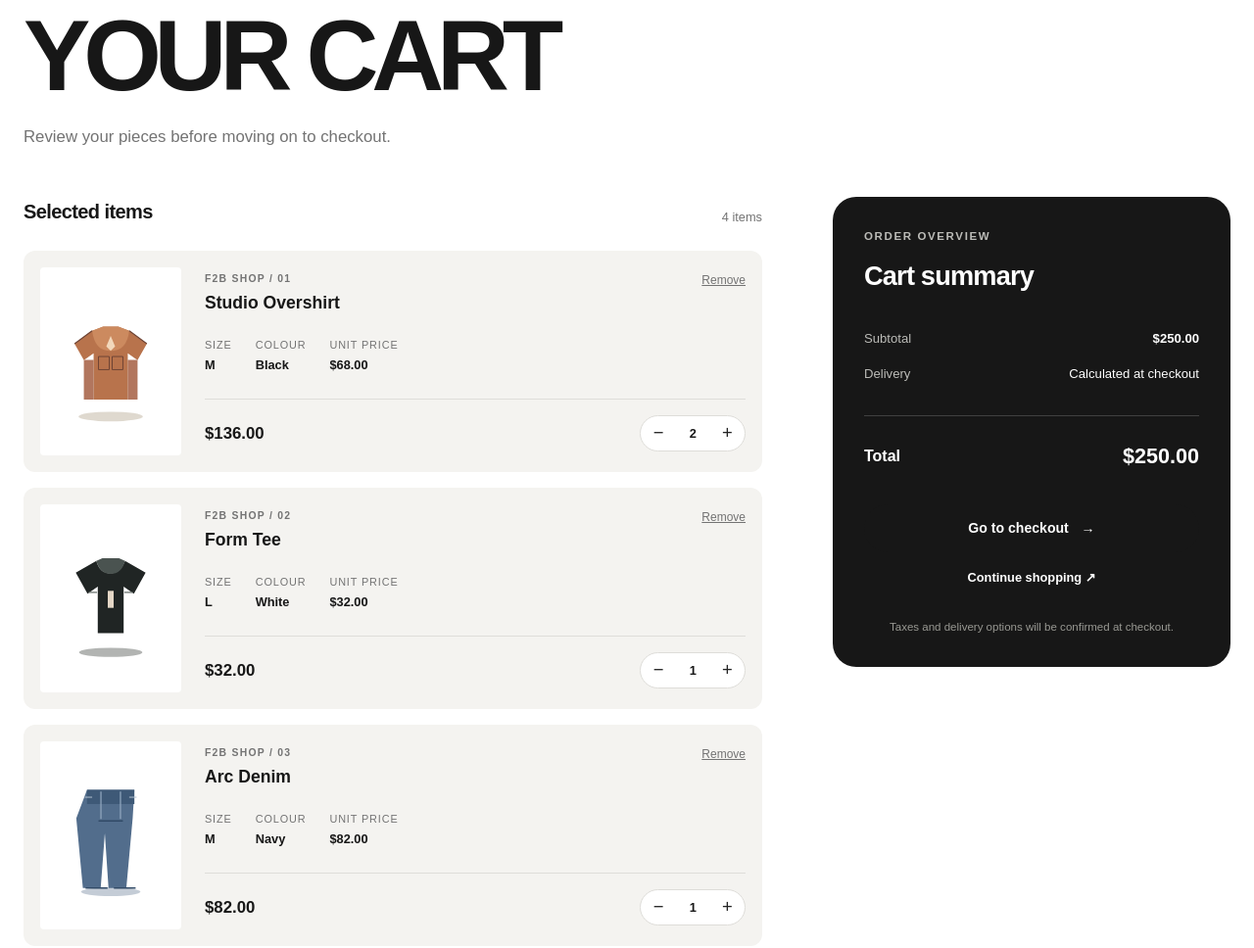
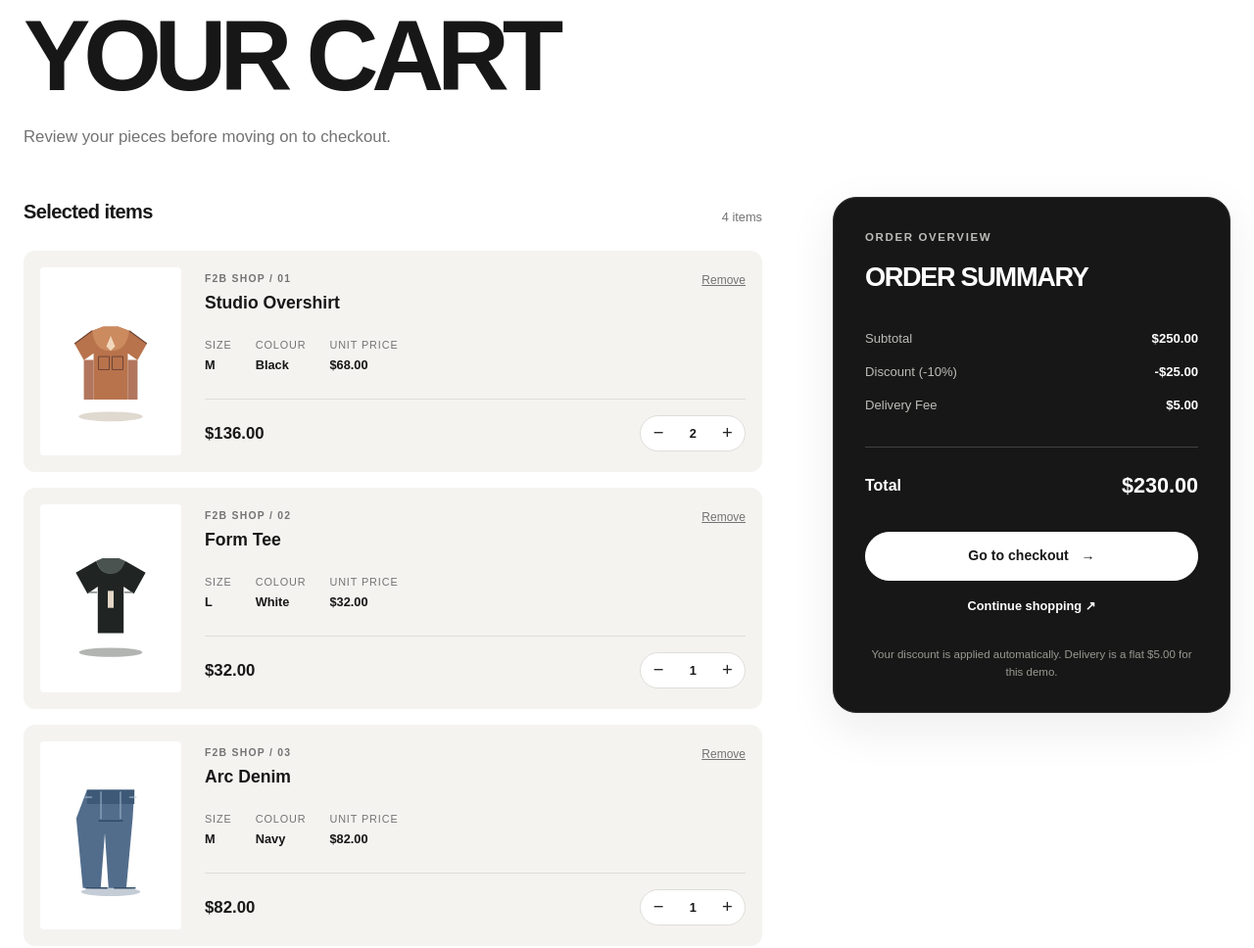
Before and after one commit to Vanh1811/IE4727-Shopping-Project, a PHP site: page /cart.php in a window 1280 px wide. Shown: the part 174-1142 px from the top of the page at 98% size. Run offline with PHP 8.4, Linux system fonts and the light colour scheme.

Commit message:
feat: add cart summary and polish cart interface

```diff
--- a/cart.php
+++ b/cart.php
@@ -36,11 +36,16 @@ $cartItems = [
 
 $cartSubtotal = 0;
 $cartItemCount = 0;
+$cartDiscountRate = 0.10;
+$cartDeliveryFee = 5.00;
 
 foreach ($cartItems as $item) {
     $cartSubtotal += $item['price'] * $item['quantity'];
     $cartItemCount += $item['quantity'];
 }
+
+$cartDiscount = $cartSubtotal * $cartDiscountRate;
+$cartTotal = $cartSubtotal - $cartDiscount + $cartDeliveryFee;
 
 include __DIR__ . '/includes/header.php';
 ?>
@@ -94,21 +99,22 @@ include __DIR__ . '/includes/header.php';
 
                 <div class="cart-empty" id="cart-empty" hidden>
                     <div class="cart-empty__mark" aria-hidden="true">+</div>
-                    <h2>Your cart is ready for something good.</h2>
-                    <p>Explore the collection and add a few pieces that feel like you.</p>
+                    <h2>YOUR CART IS EMPTY</h2>
+                    <p>You haven't added any products yet.</p>
                     <a class="button button--dark" href="shop.php">Continue shopping <span aria-hidden="true">→</span></a>
                 </div>
             </section>
 
-            <aside class="cart-summary" id="cart-summary" aria-labelledby="cart-summary-title">
+            <aside class="cart-summary" id="cart-summary" data-discount-rate="<?= htmlspecialchars((string) $cartDiscountRate, ENT_QUOTES, 'UTF-8') ?>" data-delivery-fee="<?= htmlspecialchars((string) $cartDeliveryFee, ENT_QUOTES, 'UTF-8') ?>" aria-labelledby="cart-summary-title">
                 <p class="eyebrow">Order overview</p>
-                <h2 id="cart-summary-title">Cart summary</h2>
+                <h2 id="cart-summary-title">ORDER SUMMARY</h2>
                 <div class="cart-summary__row"><span>Subtotal</span><strong id="cart-subtotal">$<?= number_format($cartSubtotal, 2) ?></strong></div>
-                <div class="cart-summary__row"><span>Delivery</span><span>Calculated at checkout</span></div>
-                <div class="cart-summary__total"><span>Total</span><strong id="cart-total">$<?= number_format($cartSubtotal, 2) ?></strong></div>
+                <div class="cart-summary__row"><span>Discount (-<?= number_format($cartDiscountRate * 100, 0) ?>%)</span><strong id="cart-discount">-$<?= number_format($cartDiscount, 2) ?></strong></div>
+                <div class="cart-summary__row"><span>Delivery Fee</span><strong id="cart-delivery">$<?= number_format($cartDeliveryFee, 2) ?></strong></div>
+                <div class="cart-summary__total"><span>Total</span><strong id="cart-total">$<?= number_format($cartTotal, 2) ?></strong></div>
                 <a class="button button--dark cart-summary__checkout" href="checkout.php">Go to checkout <span aria-hidden="true">→</span></a>
                 <a class="cart-summary__continue" href="shop.php">Continue shopping <span aria-hidden="true">↗</span></a>
-                <p class="cart-summary__note">Taxes and delivery options will be confirmed at checkout.</p>
+                <p class="cart-summary__note">Your discount is applied automatically. Delivery is a flat $<?= number_format($cartDeliveryFee, 2) ?> for this demo.</p>
             </aside>
         </div>
     </div>
--- a/css/cart.css
+++ b/css/cart.css
@@ -222,8 +222,10 @@
     top: 1.5rem;
     padding: var(--space-5);
     background: var(--color-ink);
+    border: 1px solid #303030;
     border-radius: var(--radius-lg);
     color: var(--color-background);
+    box-shadow: var(--shadow-soft);
 }
 
 .cart-summary .eyebrow {
@@ -234,6 +236,7 @@
     margin-bottom: var(--space-5);
     color: var(--color-background);
     font-size: 1.7rem;
+    letter-spacing: -0.05em;
 }
 
 .cart-summary__row,
@@ -244,6 +247,7 @@
     gap: var(--space-3);
     color: #bcbcb8;
     font-size: 0.82rem;
+    line-height: 1.4;
 }
 
 .cart-summary__row + .cart-summary__row {
@@ -267,6 +271,18 @@
 
 .cart-summary__total strong {
     font-size: 1.35rem;
+}
+
+.cart-summary .button--dark {
+    border-color: var(--color-background);
+    color: var(--color-ink);
+    background: var(--color-background);
+}
+
+.cart-summary .button--dark:hover:not(:disabled) {
+    border-color: var(--color-accent);
+    color: var(--color-background);
+    background: var(--color-accent);
 }
 
 .cart-summary__checkout {
@@ -302,6 +318,10 @@
     text-align: center;
 }
 
+.cart-empty[hidden] {
+    display: none;
+}
+
 .cart-empty__mark {
     display: grid;
     width: 3.5rem;
@@ -315,7 +335,7 @@
 }
 
 .cart-empty p {
-    margin: var(--space-2) auto var(--space-4);
+    margin: var(--space-3) auto var(--space-4);
     color: var(--color-muted);
 }
 
--- a/js/main.js
+++ b/js/main.js
@@ -112,6 +112,8 @@
 
     const cartItems = cartPage.querySelectorAll('[data-cart-item]');
     const cartSubtotal = cartPage.querySelector('#cart-subtotal');
+    const cartDiscount = cartPage.querySelector('#cart-discount');
+    const cartDelivery = cartPage.querySelector('#cart-delivery');
     const cartTotal = cartPage.querySelector('#cart-total');
     const cartItemsCount = cartPage.querySelector('#cart-items-count');
     const cartItemsHeader = cartPage.querySelector('#cart-items-header');
@@ -119,6 +121,8 @@
     const cartEmpty = cartPage.querySelector('#cart-empty');
 
     const formatCurrency = (value) => '$' + value.toFixed(2);
+    const discountRate = Number(cartSummary?.dataset.discountRate) || 0;
+    const deliveryFee = Number(cartSummary?.dataset.deliveryFee) || 0;
 
     const updateCart = () => {
         let subtotal = 0;
@@ -150,12 +154,24 @@
             visibleItemCount += 1;
         });
 
+        const discount = subtotal * discountRate;
+        const delivery = visibleItemCount > 0 ? deliveryFee : 0;
+        const total = subtotal - discount + delivery;
+
         if (cartSubtotal) {
             cartSubtotal.textContent = formatCurrency(subtotal);
         }
 
+        if (cartDiscount) {
+            cartDiscount.textContent = '-' + formatCurrency(discount);
+        }
+
+        if (cartDelivery) {
+            cartDelivery.textContent = formatCurrency(delivery);
+        }
+
         if (cartTotal) {
-            cartTotal.textContent = formatCurrency(subtotal);
+            cartTotal.textContent = formatCurrency(total);
         }
 
         if (cartItemsCount) {
```
